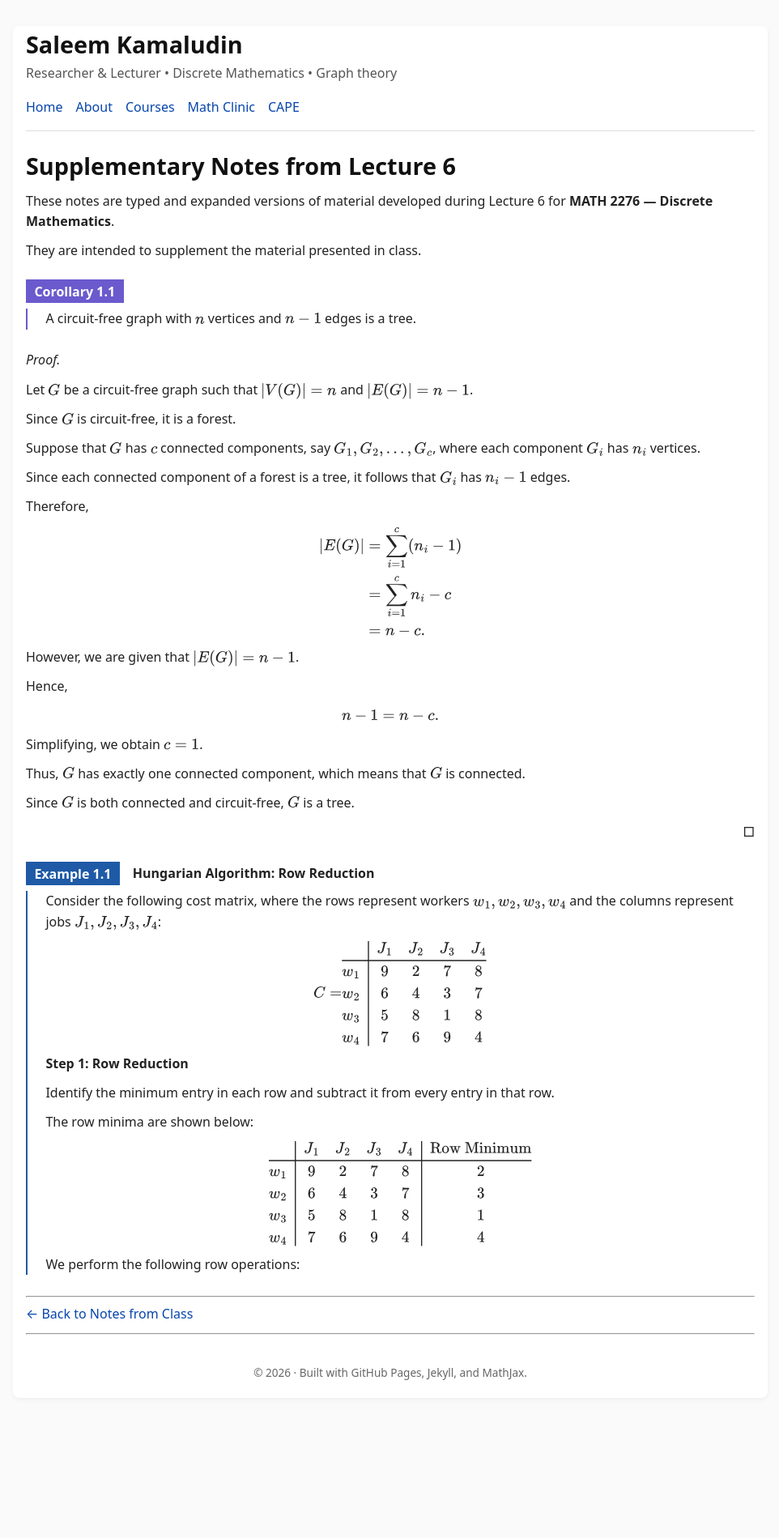
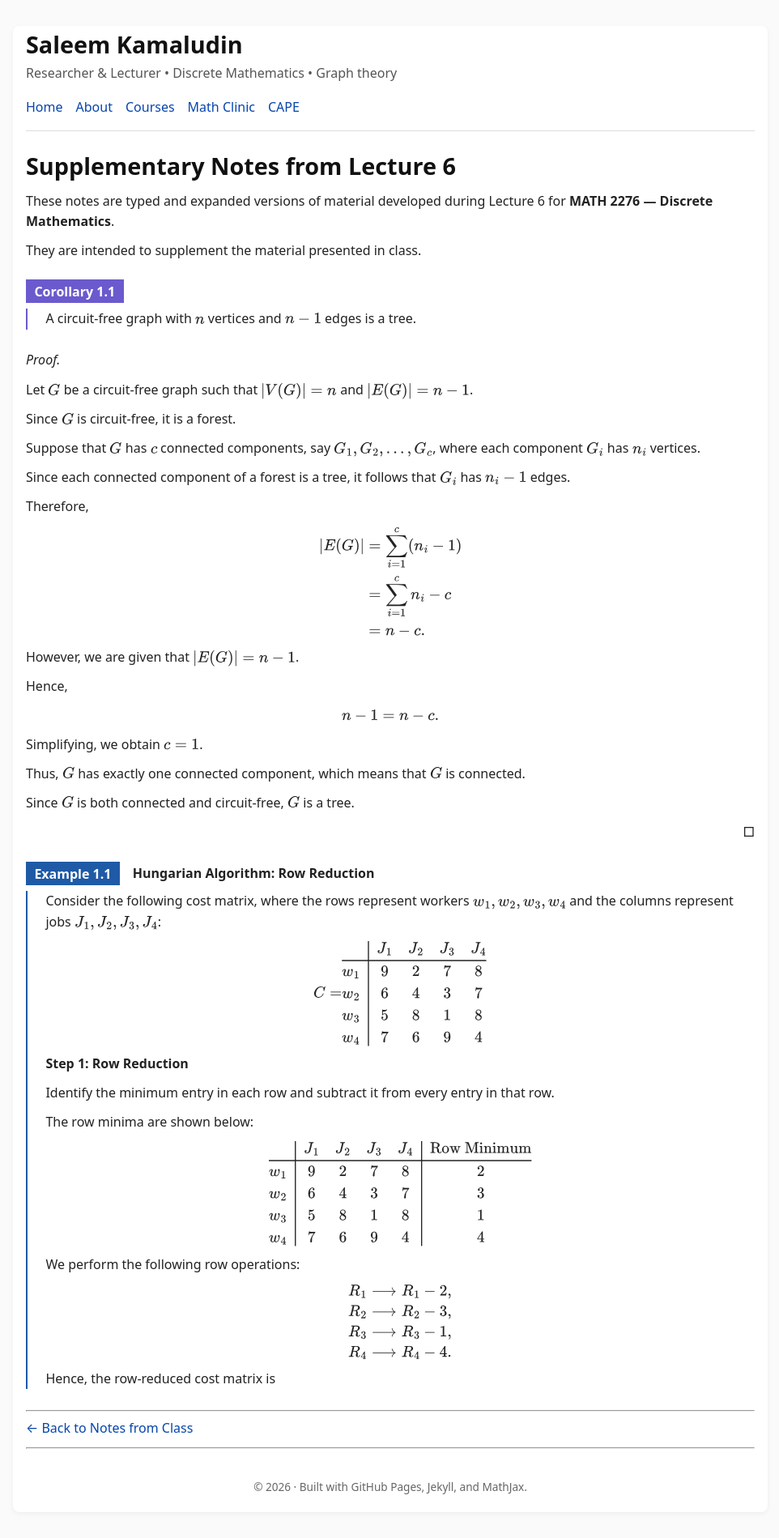
Before and after one commit to SaleemKamaludin/SaleemKamaludin.github.io, a Jekyll site: the page built from courses/math-2276/notes-from-class/supplementary-lecture-6/index.md, in a window 1280 px wide. Shown: the whole page at 81% size, without its empty margins (158-1120 px from the left). Built offline with Jekyll 4.4.1, drawn with Linux system fonts in a browser that asks for light colours; before the commit the page ends 1758 px from its top, so only the background shows below that.

Commit message:
Add row operations to Hungarian Algorithm example

```diff
--- a/courses/math-2276/notes-from-class/supplementary-lecture-6/index.md
+++ b/courses/math-2276/notes-from-class/supplementary-lecture-6/index.md
@@ -196,6 +196,27 @@ w_4 & 7 & 6 & 9 & 4 & 4
       </p>
 
     </div>
+    <div id="example-hungarian-row-reduction-row-operations">
+
+      <div class="display-math">
+
+\[
+\begin{aligned}
+R_1 &\longrightarrow R_1-2,\\
+R_2 &\longrightarrow R_2-3,\\
+R_3 &\longrightarrow R_3-1,\\
+R_4 &\longrightarrow R_4-4.
+\end{aligned}
+\]
+
+      </div>
+
+      <p>
+        Hence, the row-reduced cost matrix is
+      </p>
+
+    </div>
+
 
 
 
```
